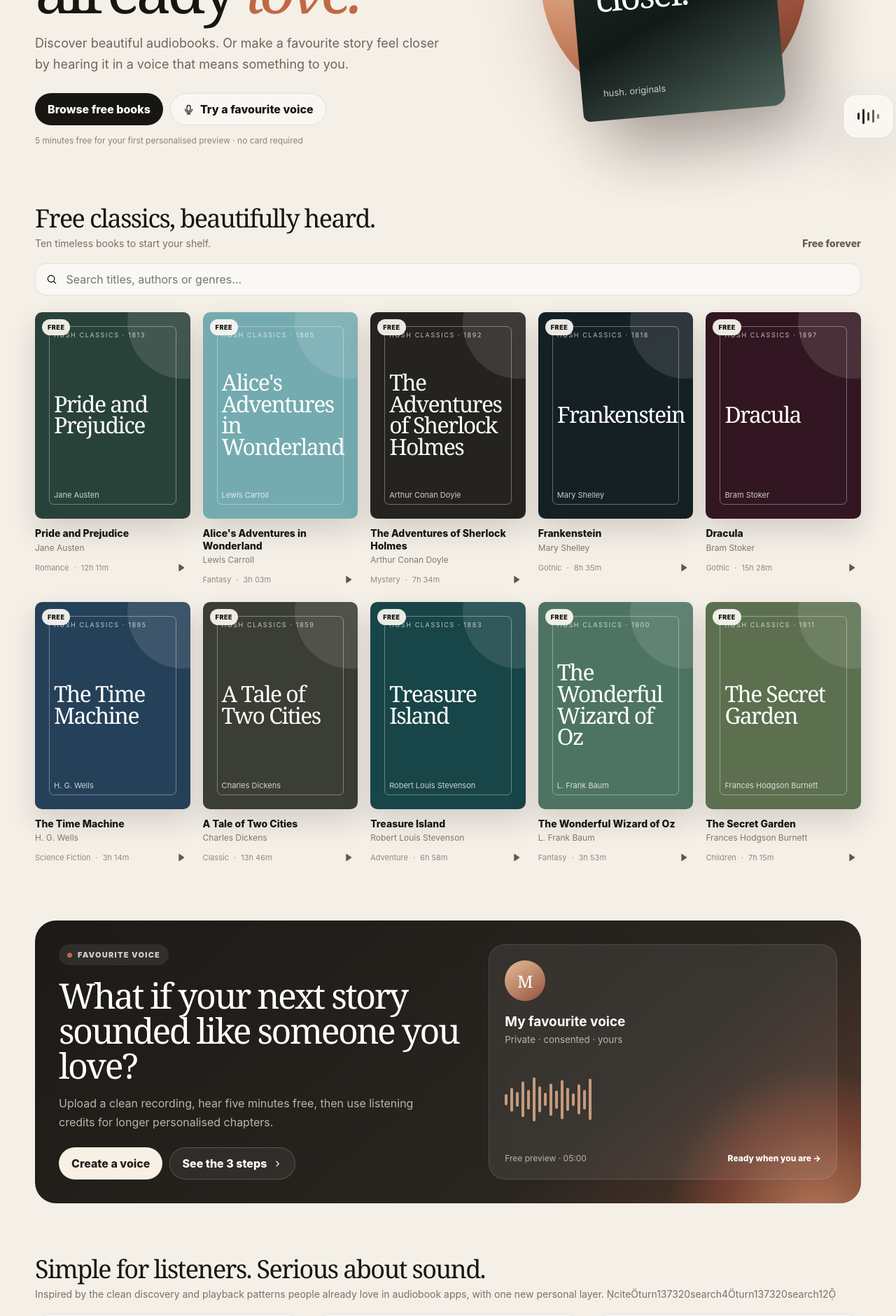
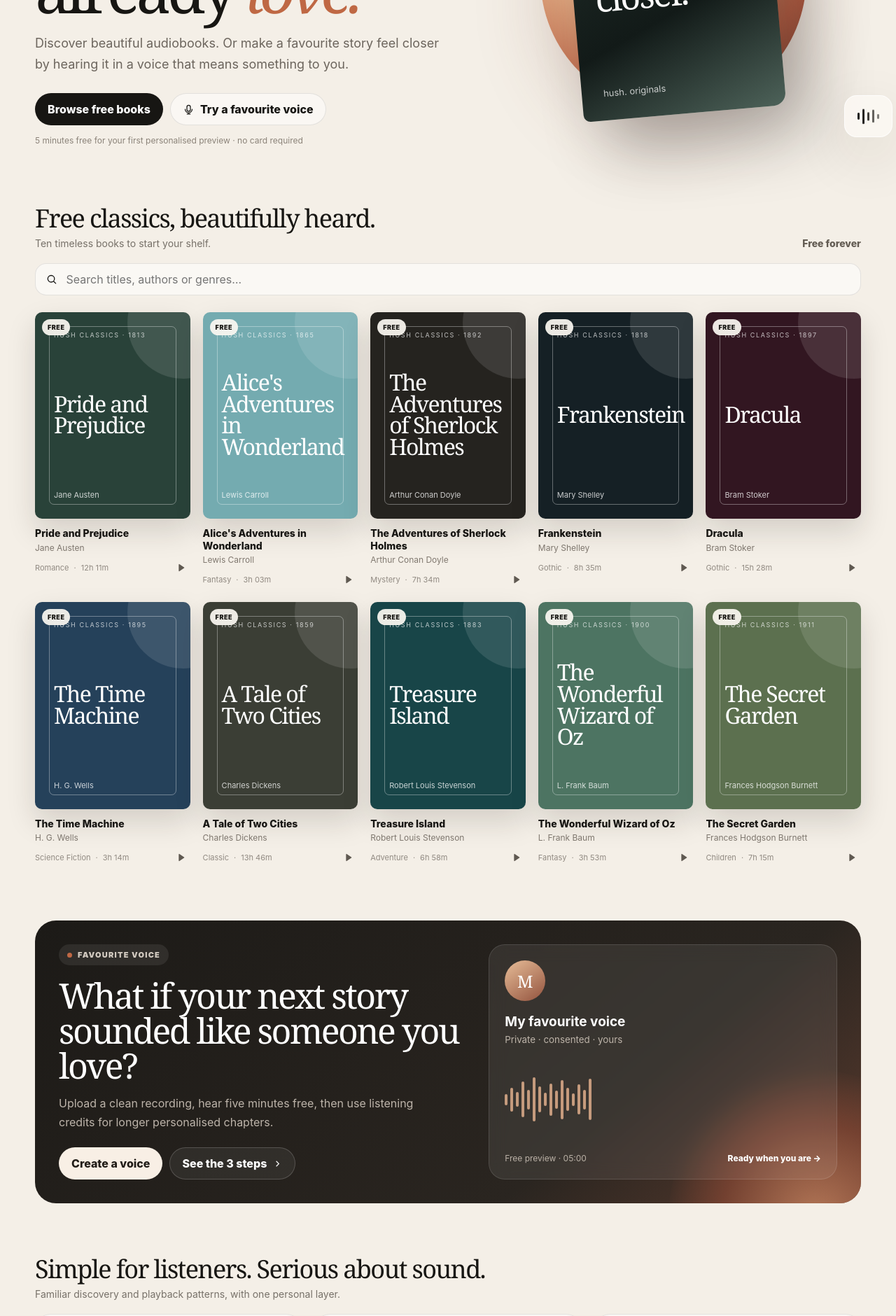
Before and after one commit to Premsh101/audiobook, a Next.js app: page / in a window 1280 px wide. Shown: the part 420-2300 px from the top of the page at 70% size. Built offline with nearby package versions, Linux system fonts and the light colour scheme.

Commit message:
fix: clean page imports and prototype copy

```diff
--- a/app/page.tsx
+++ b/app/page.tsx
@@ -1,5 +1,6 @@
 "use client";
 import {useMemo,useState} from "react";
+import type {CSSProperties} from "react";
 import Link from "next/link";
 import {books,type Book} from "@/lib/books";
 
@@ -9,43 +10,21 @@ function PauseIcon(){return <svg viewBox="0 0 24 24" width="16" height="16" fill
 function MicIcon(){return <svg viewBox="0 0 24 24" width="17" height="17" fill="none" stroke="currentColor" strokeWidth="1.8" strokeLinecap="round"><rect x="8.5" y="3.5" width="7" height="12" rx="3.5"/><path d="M5 11.5a7 7 0 0 0 14 0M12 18.5V21M9 21h6"/></svg>}
 function Chevron(){return <svg viewBox="0 0 24 24" width="15" height="15" fill="none" stroke="currentColor" strokeWidth="1.8"><path d="m9 6 6 6-6 6"/></svg>}
 
-function Header(){
- return <header className="container topbar"><Link className="brand" href="/">hush.</Link><nav className="nav"><a href="#discover">Explore</a><a href="#voice">Favourite Voice</a><a href="#how">How it works</a></nav><div className="actions"><button className="icon-btn" aria-label="Search"><SearchIcon/></button><Link className="primary" href="/voice">Try it free</Link></div></header>
-}
+function Header(){return <header className="container topbar"><Link className="brand" href="/">hush.</Link><nav className="nav"><a href="#discover">Explore</a><a href="#voice">Favourite Voice</a><a href="#how">How it works</a></nav><div className="actions"><button className="icon-btn" aria-label="Search"><SearchIcon/></button><Link className="primary" href="/voice">Try it free</Link></div></header>}
 
-function Cover({book}:{book:Book}){return <div className="cover" style={{"--cover":book.accent} as React.CSSProperties}><div className="cover-copy"><span className="cover-kicker">HUSH CLASSICS · {book.year}</span><span className="cover-title">{book.title}</span><span className="cover-author">{book.author}</span></div><span className="free-badge">FREE</span></div>}
+function Cover({book}:{book:Book}){return <div className="cover" style={{"--cover":book.accent} as CSSProperties}><div className="cover-copy"><span className="cover-kicker">HUSH CLASSICS · {book.year}</span><span className="cover-title">{book.title}</span><span className="cover-author">{book.author}</span></div><span className="free-badge">FREE</span></div>}
 
-function BookCard({book,onPlay}:{book:Book,onPlay:(book:Book)=>void}){
- return <article className="book-card"><Link href={"/?book="+book.id}><Cover book={book}/></Link><div className="book-info"><div className="book-title">{book.title}</div><div className="book-author">{book.author}</div><div className="meta"><span>{book.genre}</span><span>·</span><span>{book.minutes}</span><button className="mini-play" onClick={()=>onPlay(book)} aria-label={"Play "+book.title}><PlayIcon/></button></div></div></article>
-}
+function BookCard({book,onPlay}:{book:Book;onPlay:(book:Book)=>void}){return <article className="book-card"><a href={"#book-"+book.id}><Cover book={book}/></a><div className="book-info"><div className="book-title">{book.title}</div><div className="book-author">{book.author}</div><div className="meta"><span>{book.genre}</span><span>·</span><span>{book.minutes}</span><button className="mini-play" onClick={()=>onPlay(book)} aria-label={"Play "+book.title}><PlayIcon/></button></div></div></article>}
 
 function Player({book}:{book:Book|null}){const [playing,setPlaying]=useState(false);if(!book)return null;return <div className="player"><div className="player-inner"><div className="player-cover"><Cover book={book}/></div><div className="player-meta"><b>{book.title}</b><span>{book.author} · Free edition</span></div><div className="controls"><button className="control" aria-label="Back 15 seconds">↶</button><button className="control play" onClick={()=>setPlaying(v=>!v)} aria-label={playing?"Pause":"Play"}>{playing?<PauseIcon/>:<PlayIcon/>}</button><button className="control" aria-label="Forward 15 seconds">↷</button></div><div className="timeline"><div className="track"/><div className="fill"/></div><div className="player-time">08:42 / {book.minutes}</div></div></div>}
 
 export default function Home(){
- const [selected,setSelected]=useState<Book|null>(null);
- const [search,setSearch]=useState("");
+ const [selected,setSelected]=useState<Book|null>(null);const [search,setSearch]=useState("");
  const filtered=useMemo(()=>books.filter(b=>(b.title+" "+b.author+" "+b.genre).toLowerCase().includes(search.toLowerCase())),[search]);
- return <div className="shell">
-  <Header/>
-  <main className="container">
-   <section className="hero">
-    <div><span className="eyebrow"><i/> The new way to listen</span><h1>Stories, in a voice you already <em>love.</em></h1><p>Discover beautiful audiobooks. Or make a favourite story feel closer by hearing it in a voice that means something to you.</p><div className="hero-cta"><a className="primary" href="#discover">Browse free books</a><Link className="secondary" href="/voice"><MicIcon/> Try a favourite voice</Link></div><div className="hero-note">5 minutes free for your first personalised preview · no card required</div></div>
-    <div className="hero-art"><div className="orb"/><div className="hero-book"><small>A story to remember</small><h2>Listen<br/>closer.</h2><span>hush. originals</span></div><div className="sound">{[1,2,3,4,5].map(x=><b key={x}/>)}</div></div>
-   </section>
-
-   <section className="section" id="discover">
-    <div className="section-head"><div><h2>Free classics, beautifully heard.</h2><p>Ten timeless books to start your shelf.</p></div><span className="section-link">Free forever</span></div>
-    <div className="search-shell"><SearchIcon/><input aria-label="Search books" placeholder="Search titles, authors or genres…" value={search} onChange={e=>setSearch(e.target.value)}/></div>
-    <div className="book-grid">{filtered.map(b=><BookCard key={b.id} book={b} onPlay={setSelected}/>)}</div>
-   </section>
-
-   <section className="section" id="voice">
-    <div className="voice-band"><div><span className="eyebrow" style={{background:"rgba(255,255,255,.08)",color:"#d3cbc1"}}><i/> Favourite Voice</span><h2>What if your next story sounded like someone you love?</h2><p>Upload a clean recording, hear five minutes free, then use listening credits for longer personalised chapters.</p><div className="voice-actions"><Link className="primary light" href="/voice">Create a voice</Link><Link className="secondary" href="/voice" style={{color:"#fff",borderColor:"rgba(255,255,255,.18)",background:"rgba(255,255,255,.06)"}}>See the 3 steps <Chevron/></Link></div></div><div className="voice-card"><div><div className="avatar">M</div><h3>My favourite voice</h3><small>Private · consented · yours</small></div><div className="wave">{Array.from({length:16}).map((_,i)=><span key={i}/>)}</div><div style={{display:"flex",justifyContent:"space-between",alignItems:"center"}}><span style={{fontSize:12,color:"#bcb3a8"}}>Free preview · 05:00</span><span style={{fontSize:12,fontWeight:800}}>Ready when you are →</span></div></div></div>
-   </section>
-
-   <section className="section" id="how"><div className="section-head"><div><h2>Simple for listeners. Serious about sound.</h2><p>Inspired by the clean discovery and playback patterns people already love in audiobook apps, with one new personal layer. citeturn137320search4turn137320search12</p></div></div><div className="steps"><div className="step"><div className="step-no">01</div><h3>Pick a story</h3><p>Start with a free classic or explore the growing global library.</p></div><div className="step"><div className="step-no">02</div><h3>Choose a voice</h3><p>Use a narrator, or create a favourite-person voice with permission.</p></div><div className="step"><div className="step-no">03</div><h3>Press play</h3><p>Listen once, save it, and come back whenever the story calls.</p></div></div></section>
-  </main>
-  <footer className="container footer"><div className="footer-row"><small>hush. · Stories, closer.</small><small>Free seed catalog uses public-domain works; commercial rights are checked title-by-title.</small></div></footer>
-  <Player book={selected}/>
- </div>
+ return <div className="shell"><Header/><main className="container">
+  <section className="hero"><div><span className="eyebrow"><i/> The new way to listen</span><h1>Stories, in a voice you already <em>love.</em></h1><p>Discover beautiful audiobooks. Or make a favourite story feel closer by hearing it in a voice that means something to you.</p><div className="hero-cta"><a className="primary" href="#discover">Browse free books</a><Link className="secondary" href="/voice"><MicIcon/> Try a favourite voice</Link></div><div className="hero-note">5 minutes free for your first personalised preview · no card required</div></div><div className="hero-art"><div className="orb"/><div className="hero-book"><small>A story to remember</small><h2>Listen<br/>closer.</h2><span>hush. originals</span></div><div className="sound">{[1,2,3,4,5].map(x=><b key={x}/>)}</div></div></section>
+  <section className="section" id="discover"><div className="section-head"><div><h2>Free classics, beautifully heard.</h2><p>Ten timeless books to start your shelf.</p></div><span className="section-link">Free forever</span></div><div className="search-shell"><SearchIcon/><input aria-label="Search books" placeholder="Search titles, authors or genres…" value={search} onChange={e=>setSearch(e.target.value)}/></div><div className="book-grid">{filtered.map(b=><BookCard key={b.id} book={b} onPlay={setSelected}/>)}</div></section>
+  <section className="section" id="voice"><div className="voice-band"><div><span className="eyebrow" style={{background:"rgba(255,255,255,.08)",color:"#d3cbc1"}}><i/> Favourite Voice</span><h2>What if your next story sounded like someone you love?</h2><p>Upload a clean recording, hear five minutes free, then use listening credits for longer personalised chapters.</p><div className="voice-actions"><Link className="primary light" href="/voice">Create a voice</Link><Link className="secondary" href="/voice" style={{color:"#fff",borderColor:"rgba(255,255,255,.18)",background:"rgba(255,255,255,.06)"}}>See the 3 steps <Chevron/></Link></div></div><div className="voice-card"><div><div className="avatar">M</div><h3>My favourite voice</h3><small>Private · consented · yours</small></div><div className="wave">{Array.from({length:16}).map((_,i)=><span key={i}/>)}</div><div style={{display:"flex",justifyContent:"space-between",alignItems:"center"}}><span style={{fontSize:12,color:"#bcb3a8"}}>Free preview · 05:00</span><span style={{fontSize:12,fontWeight:800}}>Ready when you are →</span></div></div></div></section>
+  <section className="section" id="how"><div className="section-head"><div><h2>Simple for listeners. Serious about sound.</h2><p>Familiar discovery and playback patterns, with one personal layer.</p></div></div><div className="steps"><div className="step"><div className="step-no">01</div><h3>Pick a story</h3><p>Start with a free classic or explore the growing global library.</p></div><div className="step"><div className="step-no">02</div><h3>Choose a voice</h3><p>Use a narrator, or create a favourite-person voice with permission.</p></div><div className="step"><div className="step-no">03</div><h3>Press play</h3><p>Listen once, save it, and come back whenever the story calls.</p></div></div></section>
+ </main><footer className="container footer"><div className="footer-row"><small>hush. · Stories, closer.</small><small>Free seed catalog · public-domain works only for the prototype.</small></div></footer><Player book={selected}/></div>
 }
```
